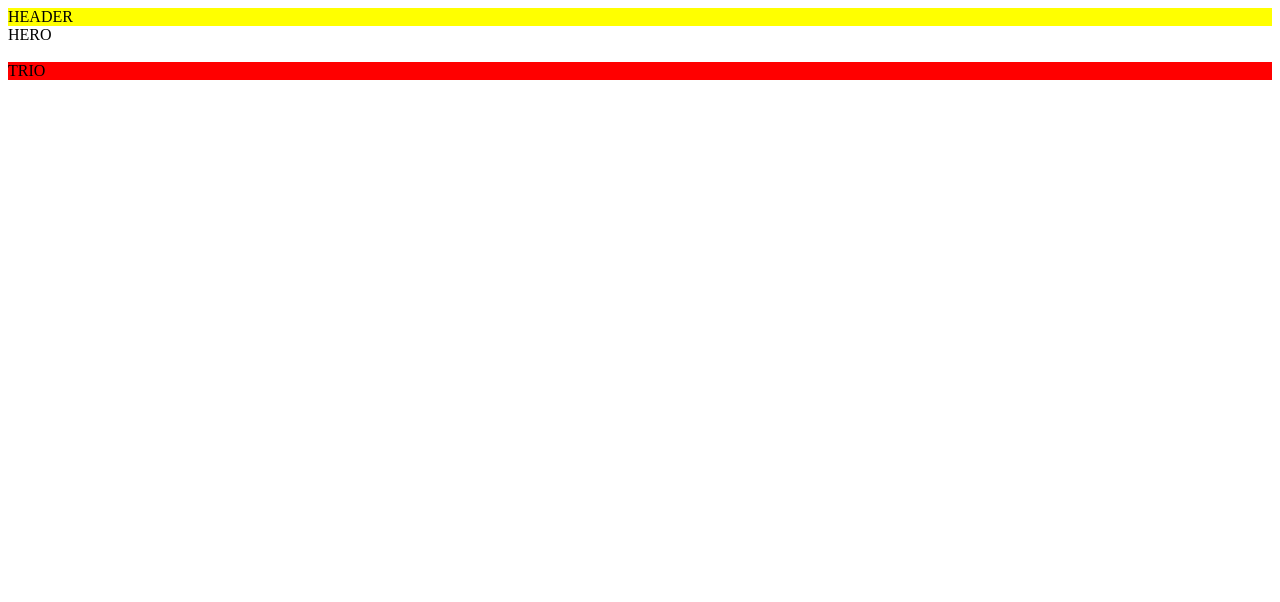
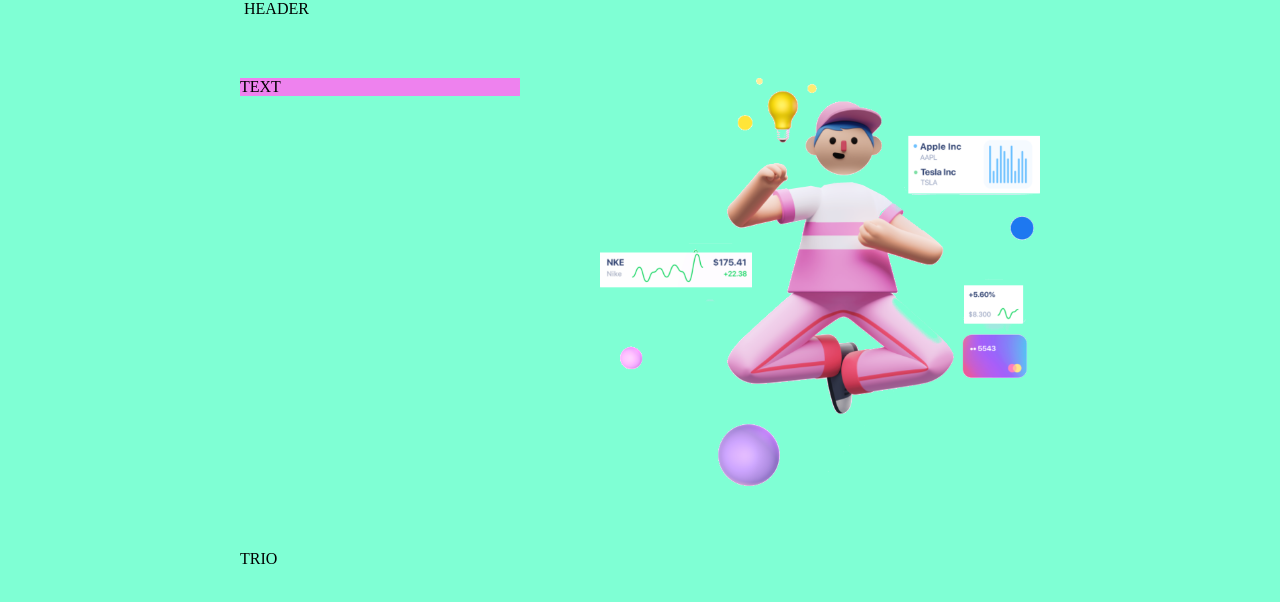
Before and after one commit to Lusalvis/51-grupe-easymoney, a website: page index.html in a window 1280 px wide. Drawn offline with Linux system fonts and the light colour scheme.

Commit message:
Basic layout #1

```diff
--- a/index.html
+++ b/index.html
@@ -18,17 +18,17 @@
 
 <body>
     <header>
+        <img src="" alt="">
         HEADER
     </header>
 
     <main>
         <section>
             <div>
-            HERO
+            TEXT
             </div>
-            <img src="" alt="">
+            <img src="./person.webp" alt="Person">
         </section>
-
         <section>
             TRIO
         </section>
--- a/main.css
+++ b/main.css
@@ -1,27 +1,35 @@
 body {
+    margin: 0;
+background-color: aquamarine;
+}
+
+header,
+main > section:nth-child(1),
+main > section:nth-child(2){
+    display: inline-block;
+    width: 800px;
+    margin-left: calc(50% - 400px);
 
 }
 
-header {
-    background-color: yellow;
-}
-
 main {
+    margin-top: 60px;
 
 }
 
-section: first-child {
-    background-color: green;
+main > section + section {
+    margin-top: 60px;
 }
 
+
 div {
+    float: left;
+    width: 35%;
+    background-color: violet;
+}
+
+section > img {
+    float: right;
+    width: 55%;
 
 }
-
-img {
-
-}
-
-section:last-child{
-    background-color: red;
-}
```
Also changed, not shown: logo-text.webp (added), person.webp (added).
